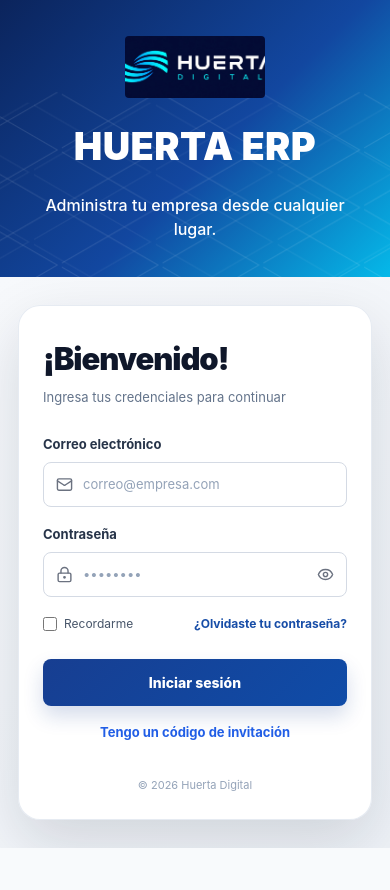
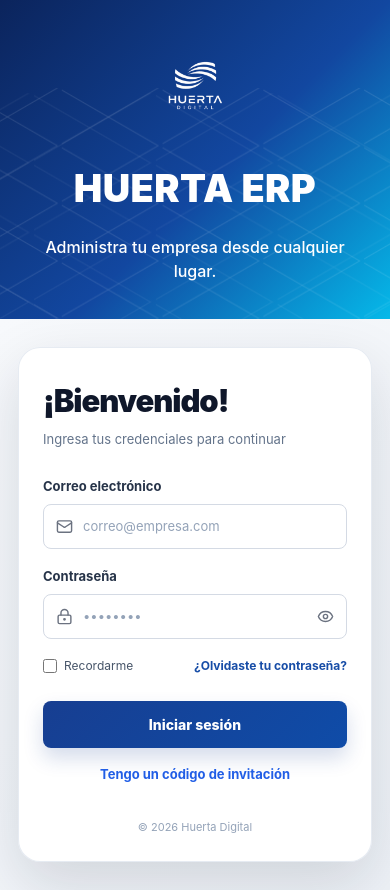
Before and after one commit to vision-al-desarrollo-chacchan/huerta-erp, a React (Vite) app: page / in a window 390 px wide. Before the commit the page ends 848 px from the top, so only its background shows below. Built offline with nearby package versions, Linux system fonts and the light colour scheme.

Commit message:
Corregir logo vertical en la pantalla de login (#33)
Reemplaza el logo horizontal por el logo vertical blanco y transparente en el login.

```diff
--- a/src/layouts/DashboardLayout.tsx
+++ b/src/layouts/DashboardLayout.tsx
@@ -1,15 +1,10 @@
 import { useEffect, useState } from 'react';
-import { Outlet, useLocation } from 'react-router-dom';
+import { Outlet } from 'react-router-dom';
 import Sidebar from '../components/Sidebar';
 import Header from '../components/Header';
 
 export default function DashboardLayout() {
   const [sidebarOpen, setSidebarOpen] = useState(false);
-  const location = useLocation();
-
-  useEffect(() => {
-    setSidebarOpen(false);
-  }, [location.pathname]);
 
   useEffect(() => {
     document.body.style.overflow = sidebarOpen ? 'hidden' : '';
--- a/src/pages/Login.tsx
+++ b/src/pages/Login.tsx
@@ -1,5 +1,5 @@
 import '../styles/login.css';
-import logo from '../assets/logo-horizontal.png';
+import logo from '../assets/logo-white.svg';
 import { useState } from 'react';
 import { Eye, EyeOff, LockKeyhole, Mail, TicketCheck, UserRound } from 'lucide-react';
 import { useNavigate } from 'react-router-dom';
--- a/src/pages/Usuarios.tsx
+++ b/src/pages/Usuarios.tsx
@@ -47,7 +47,15 @@ export default function Usuarios() {
   };
 
   useEffect(() => {
-    void load().catch((reason) => setError(errorMessage(reason, 'No se pudieron cargar los accesos.')));
+    void Promise.all([getMembers(), getInvitations(), getEmployees()])
+      .then(([memberRows, invitationRows, employeeRows]) => {
+        setMembers(memberRows);
+        setInvites(invitationRows);
+        setEmployees(employeeRows);
+        setPinForm((current) => ({ ...current, employeeId: current.employeeId || employeeRows.find((row) => row.estado === 'activo')?.id || '' }));
+        setSwitchForm((current) => ({ ...current, employeeId: current.employeeId || employeeRows.find((row) => row.pin_actualizado_at)?.id || '' }));
+      })
+      .catch((reason) => setError(errorMessage(reason, 'No se pudieron cargar los accesos.')));
   }, []);
 
   const invite = async () => {
--- a/src/styles/login.css
+++ b/src/styles/login.css
@@ -43,12 +43,10 @@
 }
 
 .login-brand-logo {
-  width: 178px;
-  height: 78px;
-  margin: 0 auto 38px;
-  object-fit: cover;
-  object-position: center;
-  border-radius: 4px;
+  width: 118px;
+  height: auto;
+  margin: 0 auto 28px;
+  object-fit: contain;
 }
 
 .login-brand h1 {
@@ -287,8 +285,8 @@
   }
 
   .login-brand-logo {
-    width: 140px;
-    height: 62px;
+    width: 104px;
+    height: auto;
     margin-bottom: 20px;
   }
 
```
Also changed, not shown: src/assets/logo-white.svg (added).
